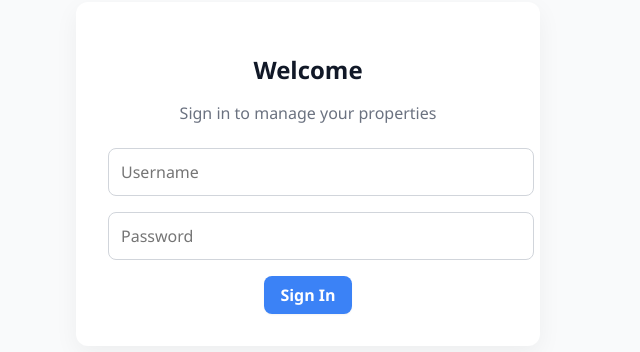
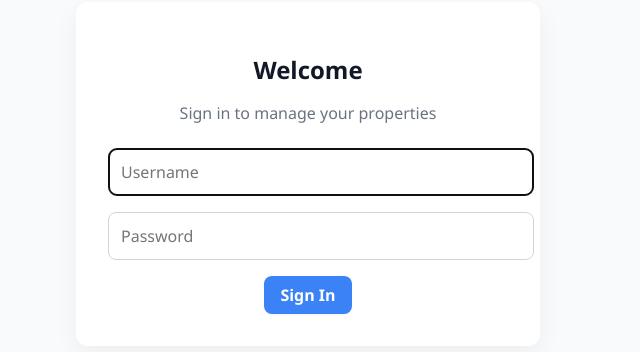
Before and after one commit to tsteinbaugh/property-manager-landlord-app, a React (Vite) app in the folder frontend/: page / in a window 1280 px wide. Shown: the part 226-578 px from the top of the page, without its empty margins (332-972 px from the left). Built offline with nearby package versions, Linux system fonts and the light colour scheme.

Commit message:
retuned sign in screen to the functionality I want

```diff
--- a/frontend/src/pages/SignIn.jsx
+++ b/frontend/src/pages/SignIn.jsx
@@ -9,7 +9,8 @@ export default function SignIn({ setRole }) {
   const [password, setPassword] = useState('');
   const navigate = useNavigate();
 
-  const handleSignIn = () => {
+  const handleSignIn = (e) => {
+    e.preventDefault();
     if (!username || !password) {
       alert('Please enter both username and password.');
       return;
@@ -22,7 +23,7 @@ export default function SignIn({ setRole }) {
 
   return (
     <div className={styles.signInContainer}>
-      <div className={styles.card}>
+      <form onSubmit={handleSignIn} className={styles.card}>
         <h2 className={styles.heading}>Welcome</h2>
         <p className={styles.subtext}>Sign in to manage your properties</p>
 
@@ -31,6 +32,7 @@ export default function SignIn({ setRole }) {
           placeholder="Username"
           value={username}
           onChange={(e) => setUsername(e.target.value)}
+          autoFocus
           className={styles.input}
         />
         <input
@@ -41,10 +43,10 @@ export default function SignIn({ setRole }) {
           className={styles.input}
         />
 
-        <button onClick={handleSignIn} className={buttonStyles.primaryButton}>
+        <button type="submit" className={buttonStyles.primaryButton}>
           Sign In
         </button>
-      </div>
+      </form>
     </div>
   );
 }
```
